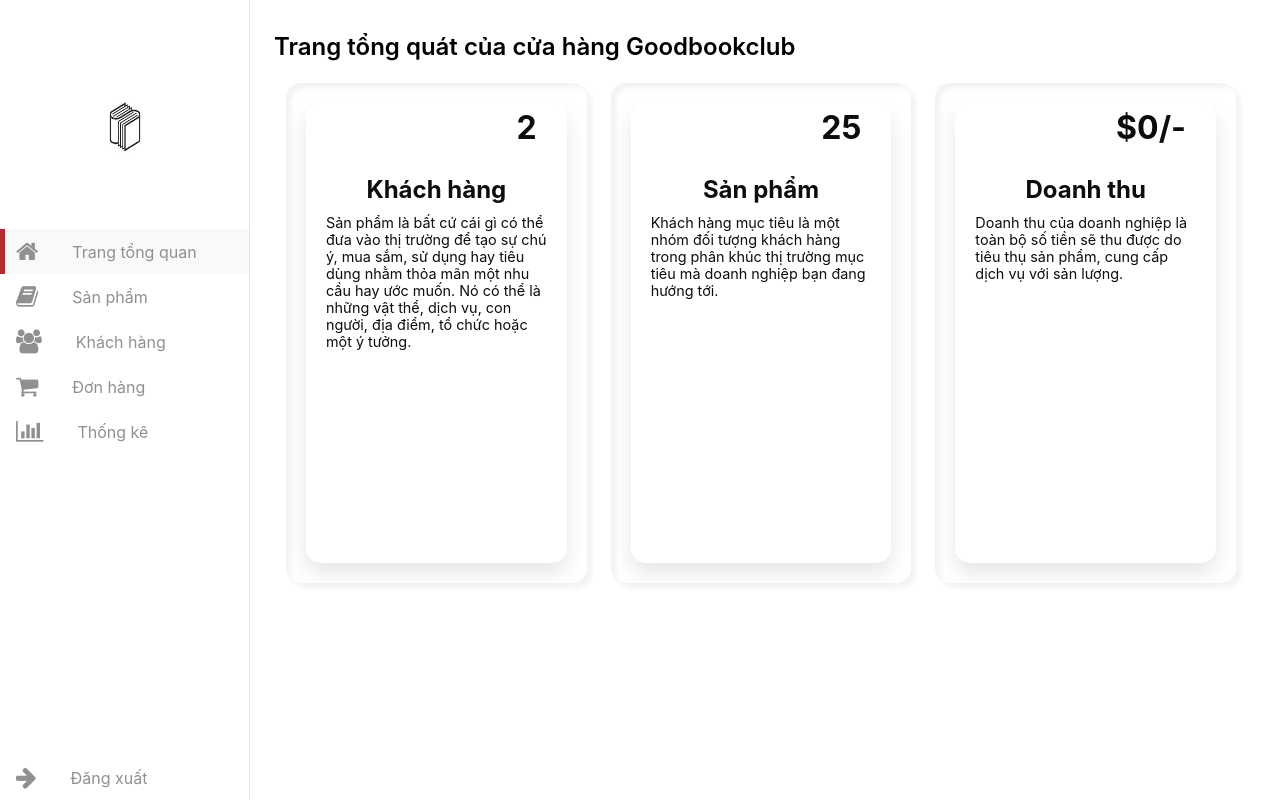
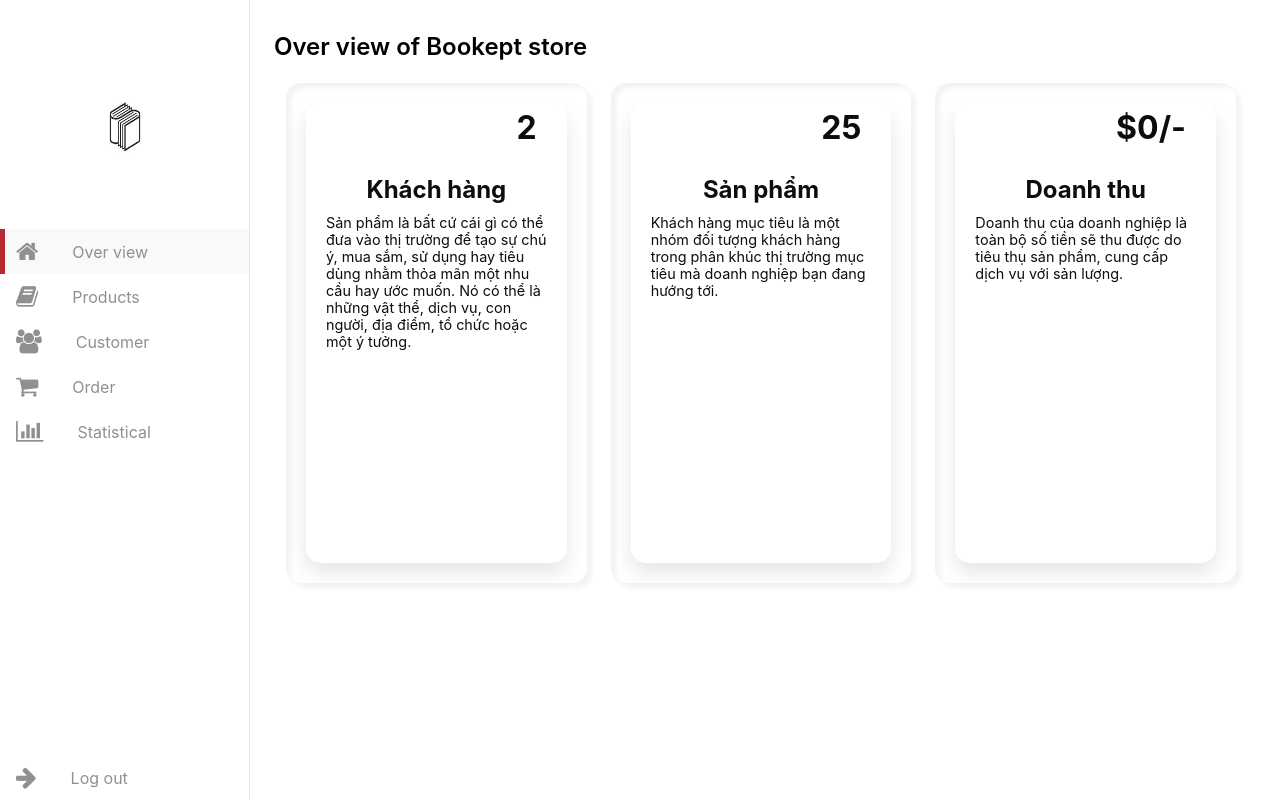
Before and after one commit to dien-tran/Do_An_Web2, a PHP site: page /admin_main.php in a window 1280 px wide. Run offline with PHP 8.4, Linux system fonts and the light colour scheme; a user stored in the database is signed in; data comes from the database, SQL or seed files in the repository; data that the repository does not hold is empty.

Commit message:
Update admin_main.php

```diff
--- a/bookept-main/admin_main.php
+++ b/bookept-main/admin_main.php
@@ -109,31 +109,31 @@ if (isset($_GET['unblock'])) {
                     <li id="main" class="sidebar-list-item tab-content active">
                         <a href="admin_main.php" class="sidebar-link">
                             <div class="sidebar-icon"><i class="fa fa-home"></i></div>
-                            <div class="hidden-sidebar">Trang tổng quan</div>
+                            <div class="hidden-sidebar">Over view </div>
                         </a>
                     </li>
                     <li class="sidebar-list-item tab-content">
                         <a href="admin_products.php" class="sidebar-link">
                             <div class="sidebar-icon"><i class="fa fa-book"></i></div>
-                            <div class="hidden-sidebar">Sản phẩm</div>
+                            <div class="hidden-sidebar">Products</div>
                         </a>
                     </li>
                     <li id="customers" class="sidebar-list-item tab-content">
                         <a href="admin_users.php" class="sidebar-link">
                             <div class="sidebar-icon"><i class="fa fa-group"></i></div>
-                            <div class="hidden-sidebar">Khách hàng</div>
+                            <div class="hidden-sidebar">Customer</div>
                         </a>
                     </li>
                     <li class="sidebar-list-item tab-content">
                         <a href="admin_orders.php" class="sidebar-link">
                             <div class="sidebar-icon"><i class="fa fa-shopping-cart"></i></div>
-                            <div class="hidden-sidebar">Đơn hàng</div>
+                            <div class="hidden-sidebar">Order</div>
                         </a>
                     </li>
                     <li class="sidebar-list-item tab-content">
                         <a href="admin_stats.php" class="sidebar-link">
                             <div class="sidebar-icon"><i class="fa fa-bar-chart"></i></div>
-                            <div class="hidden-sidebar">Thống kê</div>
+                            <div class="hidden-sidebar">Statistical</div>
                         </a>
                     </li>
                 </ul>
@@ -143,7 +143,7 @@ if (isset($_GET['unblock'])) {
                     <li class="sidebar-list-item user-logout">
                         <a href="#" class="sidebar-link" id="logout-acc">
                             <div class="sidebar-icon"><i class="fa fa-arrow-right"></i></div>
-                            <div class="hidden-sidebar" onclick="redirectToLogout()">Đăng xuất</div>
+                            <div class="hidden-sidebar" onclick="redirectToLogout()">Log out</div>
                             <script>
                                 function redirectToLogout() {
                                     window.location.href = "logout_admin.php";
@@ -156,7 +156,7 @@ if (isset($_GET['unblock'])) {
         </aside>
         <main class="content">
             <div class="section active">
-                <h1 class="page-title">Trang tổng quát của cửa hàng Goodbookclub</h1>
+                <h1 class="page-title">Over view of Bookept store</h1>
                 <div class="cards">
                     <div class="card-single">
                         <div class="box">
```
